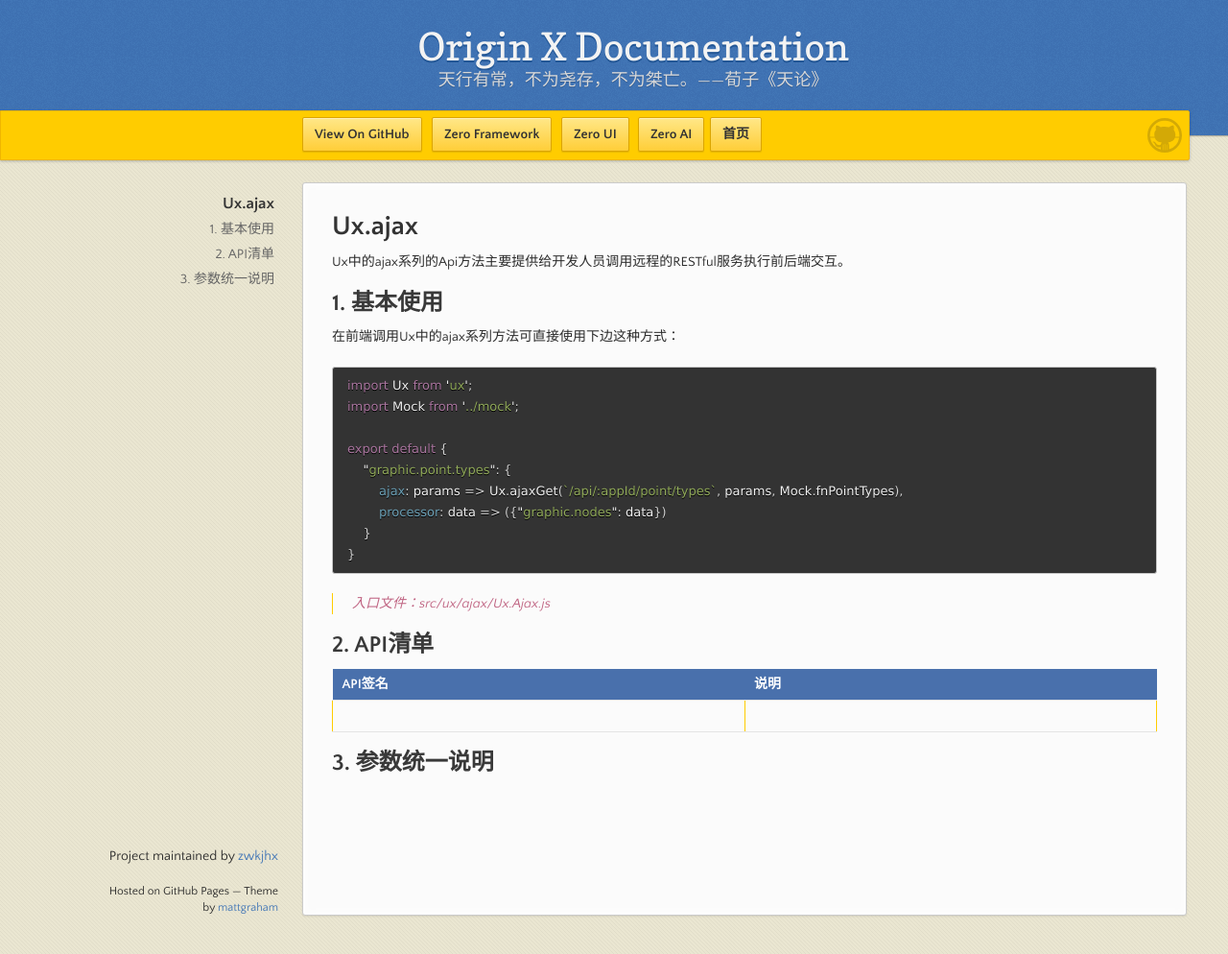
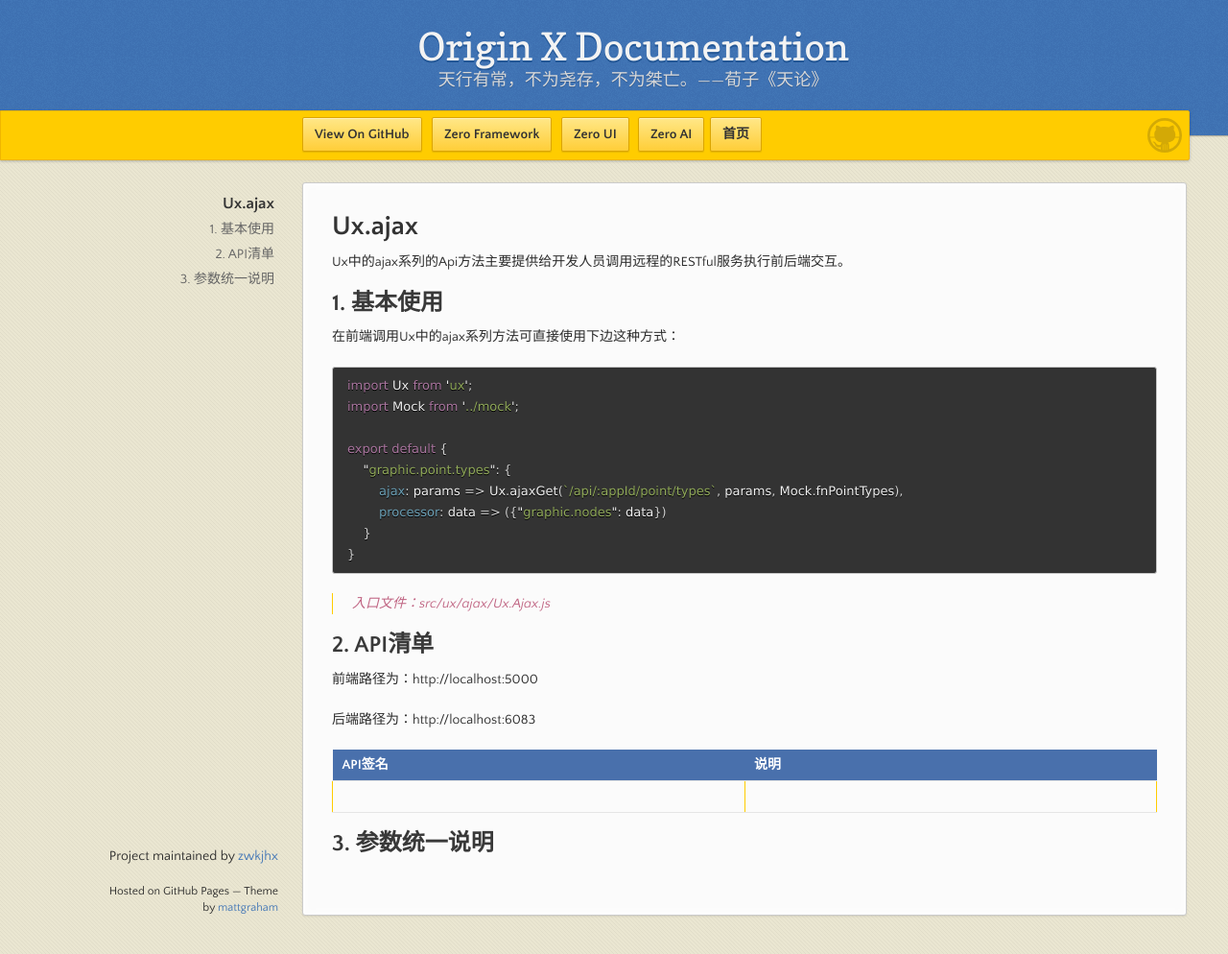
Before and after one commit to zwkjhx/ox-doc, a Jekyll site: the page built from utility-x/3-zero-uizhong-de-ux/uxi-001-uxajaxxxx.md, in a window 1280 px wide and 994 px high. Shown: the whole window at 96% size. Built offline with Jekyll 4.4.1, drawn with Linux system fonts in a browser that asks for light colours; our own code applies the rules of GitHub Pages for plain Markdown files.

Commit message:
Updates utility-x/3-zero-uizhong-de-ux/uxi-001-uxajaxxxx.md
Auto commit by GitBook Editor

```diff
--- a/utility-x/3-zero-uizhong-de-ux/uxi-001-uxajaxxxx.md
+++ b/utility-x/3-zero-uizhong-de-ux/uxi-001-uxajaxxxx.md
@@ -22,6 +22,10 @@
 
 ## 2. API清单
 
+前端路径为：http://localhost:5000
+
+后端路径为：http://localhost:6083
+
 | API签名 | 说明 |
 | :--- | :--- |
 |  |  |
```
